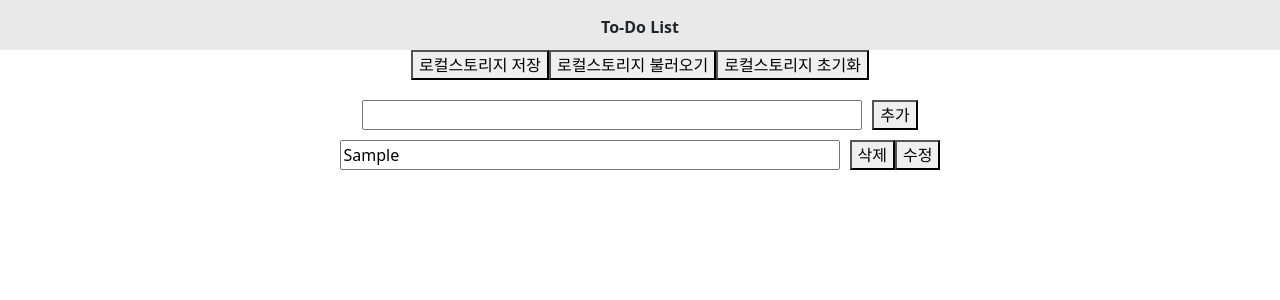
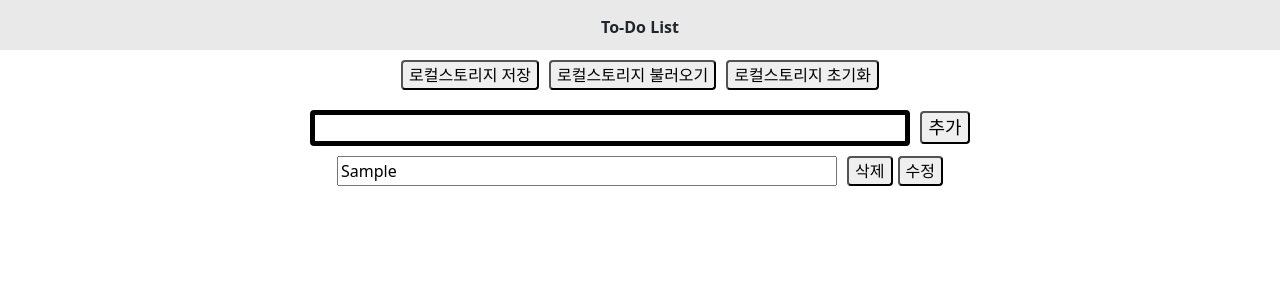
Before and after one commit to skagn4929/React-ts-todolist, a React (Create React App) app: page / in a window 1280 px wide. Both pictures are taken after typing "Sample" into the empty fields and a click on the button "추가". Shown: the top 300 px of the page. Built offline with nearby package versions, Linux system fonts and the light colour scheme.

Commit message:
perf: 수정 기능 개선

```diff
--- a/src/App.css
+++ b/src/App.css
@@ -10,23 +10,59 @@
   text-align: center;
 }
 
+.localbox {
+  margin-top: 10px;
+}
+
+.localbox > button {
+  border-radius: 4px;
+}
+
+.localcenter {
+  margin-left: 10px;
+  margin-right: 10px;
+}
+
 .todoboard {
   margin-top: 20px;
 }
 
 .addbutton {
+  font-size: large;
   margin-left: 10px;
+  border-radius: 4px;
 }
 
 .delbutton {
   margin-left: 10px;
   margin-top: 10px;
+  border-radius: 4px;
 }
 
 .inputbox {
-  width: 500px;
+  width: 600px;
+  border: 5px solid black;
+  border-radius: 4px;
 }
 
 .itembox {
   width: 500px;
 }
+
+.upvalue {
+  margin: 10px;
+}
+
+.upbutton {
+  margin-left: 5px;
+  border-radius: 4px;
+}
+
+.chbutton {
+  margin-left: 10px;
+  border-radius: 4px;
+}
+
+.upinput {
+  width: 500px;
+}
--- a/src/components/TodoBoard.tsx
+++ b/src/components/TodoBoard.tsx
@@ -9,6 +9,9 @@ const TodoBoard: React.FC<TodoBoardProps> = ({ todoList }) => {
   const [todos, setTodos] = useState(todoList);
   const [inputValue, setInputValue] = useState("");
   const [updateValue, setUpdateValue] = useState("");
+  const [visibleUpdateIndex, setVisibleUpdateIndex] = useState<number | null>(
+    null
+  );
   const handleAdd = () => {
     if (inputValue.trim() !== "") {
       setTodos([...todos, inputValue]);
@@ -60,9 +63,14 @@ const TodoBoard: React.FC<TodoBoardProps> = ({ todoList }) => {
 
   return (
     <>
-      <button onClick={saveLocalStorage}>로컬스토리지 저장</button>
-      <button onClick={getLocalStorage}> 로컬스토리지 불러오기</button>
-      <button onClick={resetLocalStorage}> 로컬스토리지 초기화</button>
+      <div className="localbox">
+        <button onClick={saveLocalStorage}>로컬스토리지 저장</button>
+        <button className="localcenter" onClick={getLocalStorage}>
+          {" "}
+          로컬스토리지 불러오기
+        </button>
+        <button onClick={resetLocalStorage}> 로컬스토리지 초기화</button>
+      </div>
       <div className="todoboard">
         <input
           className="inputbox"
@@ -80,6 +88,10 @@ const TodoBoard: React.FC<TodoBoardProps> = ({ todoList }) => {
             updateValue={updateValue}
             setUpdateValue={setUpdateValue}
             handleUpdate={() => handleUpdate(index)}
+            isUpdateVisible={visibleUpdateIndex === index}
+            setIsUpdateVisible={(isVisible) =>
+              setVisibleUpdateIndex(isVisible ? index : null)
+            }
           />
         ))}
       </div>
--- a/src/components/TodoItem.tsx
+++ b/src/components/TodoItem.tsx
@@ -1,4 +1,4 @@
-import React, { useState } from "react";
+import React from "react";
 
 type TodoItemProps = {
   item: string;
@@ -6,6 +6,8 @@ type TodoItemProps = {
   handleUpdate: () => void;
   updateValue: string;
   setUpdateValue: React.Dispatch<React.SetStateAction<string>>;
+  isUpdateVisible: boolean;
+  setIsUpdateVisible: React.Dispatch<React.SetStateAction<boolean>>;
 };
 const TodoItem: React.FC<TodoItemProps> = ({
   item,
@@ -13,30 +15,40 @@ const TodoItem: React.FC<TodoItemProps> = ({
   updateValue,
   setUpdateValue,
   handleUpdate,
+  isUpdateVisible,
+  setIsUpdateVisible,
 }) => {
-  const [isShowUpdateInput, setIsShowUpdateInput] = useState(false);
+  // const [isShowUpdateInput, setIsShowUpdateInput] = useState(false);
   const handleClickUpdate = () => {
     handleUpdate();
-    setIsShowUpdateInput(false);
+    setIsUpdateVisible(false);
   };
   return (
     <div>
-      {isShowUpdateInput && (
-        <>
-          <input
-            type="text"
-            value={updateValue}
-            onChange={(event) => setUpdateValue(event.target.value)}
-          />
-          <button onClick={handleClickUpdate}>확인</button>
-        </>
-      )}
       <input className="itembox" value={item}></input>
       <button className="delbutton" onClick={onDelete}>
         삭제
       </button>
-      {!isShowUpdateInput && (
-        <button onClick={() => setIsShowUpdateInput(true)}>수정</button>
+      {!isUpdateVisible && (
+        <button className="upbutton" onClick={() => setIsUpdateVisible(true)}>
+          수정
+        </button>
+      )}
+      {isUpdateVisible && (
+        <>
+          <div className="upvalue">
+            <input
+              className="upinput"
+              type="text"
+              value={updateValue}
+              onChange={(event) => setUpdateValue(event.target.value)}
+              autoFocus
+            />
+            <button className="chbutton" onClick={handleClickUpdate}>
+              확인
+            </button>
+          </div>
+        </>
       )}
       {/* <button onClick={() => setIsShowUpdateInput((prev) => !prev)}>
         수정
```
